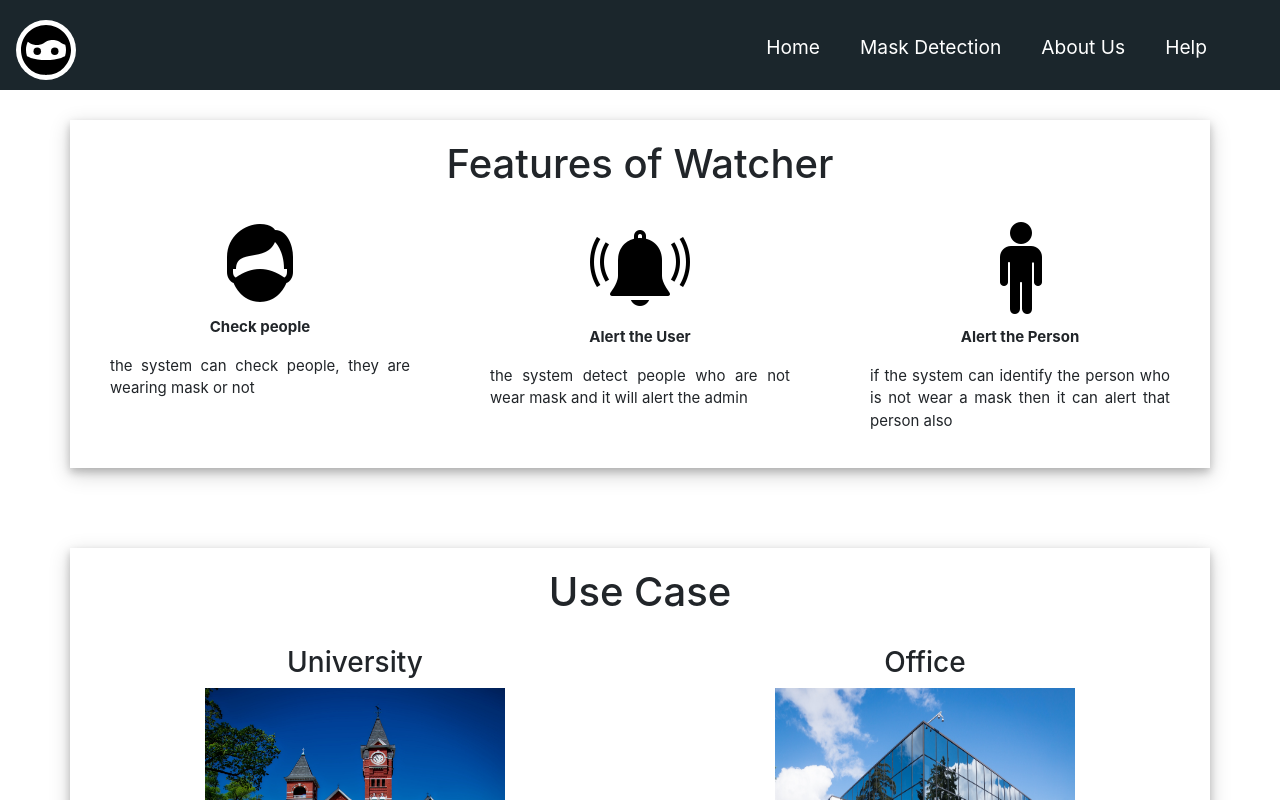
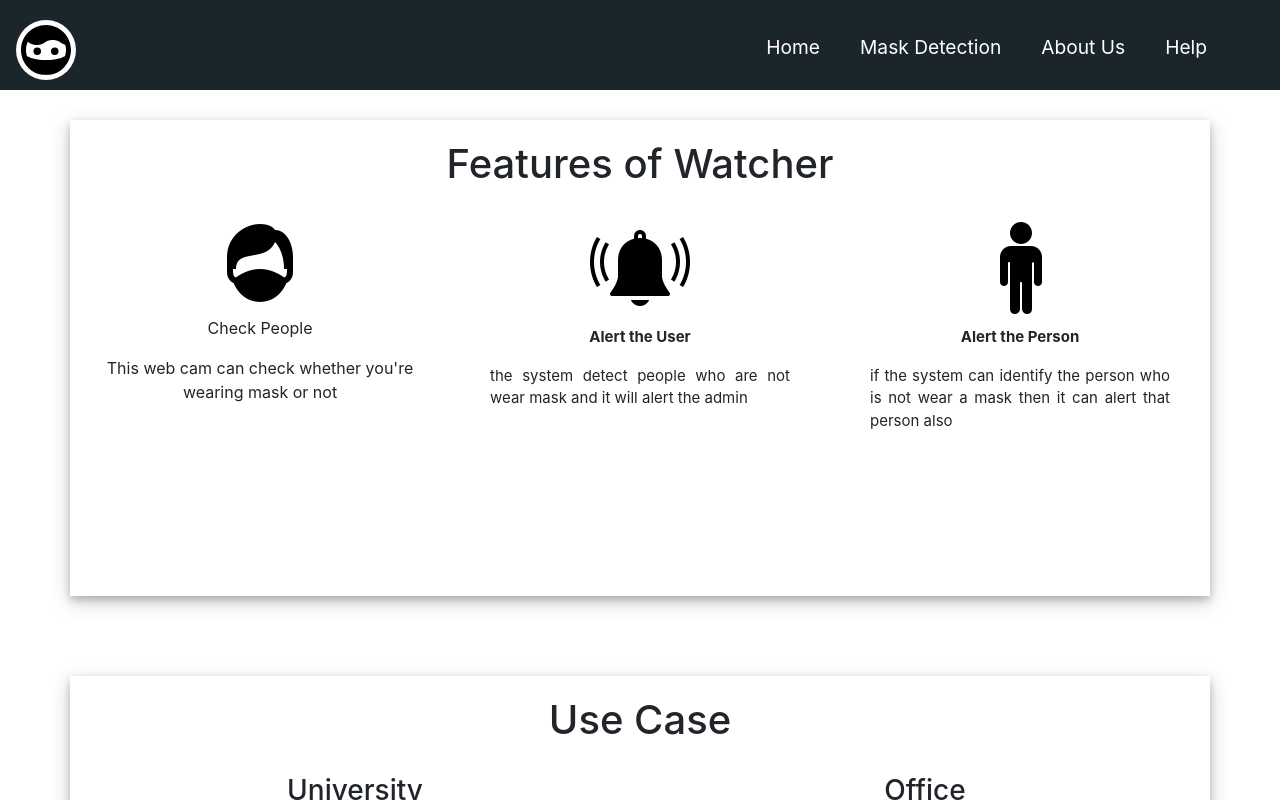
Before and after one commit to Software-Development-Group-Project/Watcher, a React (Create React App) app in the folder sdgp_project/: page /help in a window 1280 px wide. Shown: the top 800 px of the page. Built offline with nearby package versions, Linux system fonts and the light colour scheme; no server answers.

Commit message:
Webcam deployment

```diff
--- a/sdgp_project/package.json
+++ b/sdgp_project/package.json
@@ -13,6 +13,7 @@
     "react-dom": "^17.0.1",
     "react-router-dom": "^5.2.0",
     "react-scripts": "4.0.1",
+    "react-webcam": "^5.2.3",
     "web-vitals": "^0.2.4"
   },
   "scripts": {
--- a/sdgp_project/src/App.js
+++ b/sdgp_project/src/App.js
@@ -4,6 +4,7 @@ import AboutUs from './components/AboutUs'
 import Home from './components/Home'
 import Navbar from './components/Navbar';
 import Footer from './components/Footer';
+import Mask from './components/Mask'
 // import Form from './components/Form';
 import {BrowserRouter as Router, Switch, Route} from 'react-router-dom';
 
@@ -17,6 +18,7 @@ function App() {
          <Switch>
             <Route path="/" exact component = {Home}/>
             <Route path="/aboutus" component = {AboutUs}/>
+            <Route path="/mask" component = {Mask}/>
             <Route path="/help" component = {Help}/>
             {/* <Route path="/form" component = {Form}/> */}
          </Switch>
--- a/sdgp_project/src/components/Mask.js
+++ b/sdgp_project/src/components/Mask.js
@@ -1,20 +1,21 @@
 import React, { Component } from 'react';
 import img from '../images/mask.png';
+import '../CSS/mask.css'
+import Webcam from "react-webcam";
 
 class Mask extends Component {
     render() {
-        const styles = {
-                width: "300px",
-                margin: "auto",
-                fontSize: "15px",
 
-            }
+
+
+    const WebcamComponent = () => <Webcam />;
 
         return (
-                <div style = {styles}>
+                <div>
                     <img src = {img} alt="alert"/>
-                    <p><b> Check people </b></p>
-                    <p style = {{textAlign: "justify"}}>the system can check people, they are wearing mask or not</p>
+                    <p> Check People</p>
+                    <p>This web cam can check whether you're wearing mask or not</p>
+                    <WebcamComponent/>
                 </div>
         );
 
--- a/sdgp_project/src/components/Navbar.js
+++ b/sdgp_project/src/components/Navbar.js
@@ -23,7 +23,9 @@ class Navbar extends Component {
                      <Link className="nav-links" to="/">
                         <li> Home </li>
                      </Link>
-                     <li className="nav-links"> Mask Detection </li>
+                     <Link className="nav-links" to="/mask">
+                        <li> Mask Detection </li>
+                     </Link>
                      <Link className="nav-links" to="/aboutus">
                         <li> About Us </li>
                      </Link>
```
Also changed, not shown: sdgp_project/src/CSS/mask.css (added), 1 other file (tests, documents, lock files or other folders).
